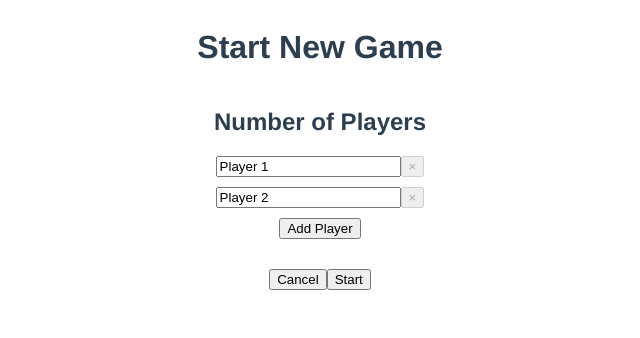
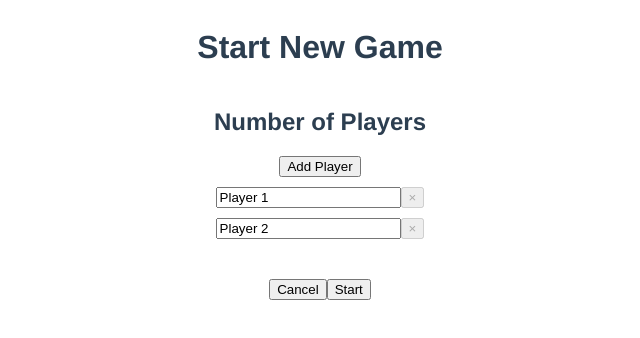
Before and after one commit to deta-aditya/vue-card-games, a Vue app: page / in a window 1280 px wide. Both pictures are taken after a click on the button "Start New Game". Shown: the top 338 px of the page, without its empty margins (320-960 px from the left). Built offline with nearby package versions, Linux system fonts and the light colour scheme.

Commit message:
Max players is now 6, with add player button moved to top

```diff
--- a/src/components/StartingGame.vue
+++ b/src/components/StartingGame.vue
@@ -3,10 +3,18 @@
     <h1>Start New Game</h1>
     <div class="players">
       <h2>Number of Players</h2>
+      <button
+        class="add-player-button"
+        :disabled="isMaxPlayers"
+        @click="addPlayer"
+      >
+        Add Player
+      </button>
       <div
         class="player-item"
         v-for="(name, idx) in playerNames"
-        :key="idx">
+        :key="idx"
+      >
         <input
           :name="`player-name-${idx + 1}`"
           :id="`player-name-${n + 1}`"
@@ -16,7 +24,6 @@
         />
         <button :disabled="isMinPlayers" @click="removePlayer(idx)">&times;</button>
       </div>
-      <button :disabled="isMaxPlayers" @click="addPlayer">Add Player</button>
     </div>
     <div>
       <button @click="$emit('back')">Cancel</button>
@@ -26,6 +33,7 @@
 </template>
 
 <script>
+import { MIN_PLAYERS, MAX_PLAYERS } from "../constants/rules";
 export default {
   emits: ['start', 'back'],
   data() {
@@ -35,10 +43,10 @@ export default {
   },
   computed: {
     isMaxPlayers() {
-      return this.playerNames.length === 7
+      return this.playerNames.length === MAX_PLAYERS
     },
     isMinPlayers() {
-      return this.playerNames.length === 2
+      return this.playerNames.length === MIN_PLAYERS
     },
   },
   methods: {
@@ -79,7 +87,7 @@ export default {
   margin-bottom: 30px;
 }
 
-.player-item {
+.player-item, .add-player-button {
   margin-bottom: 10px;
 }
 </style>
--- /dev/null
+++ b/src/constants/rules.js
@@ -0,0 +1,2 @@
+export const MIN_PLAYERS = 2
+export const MAX_PLAYERS = 6
```
